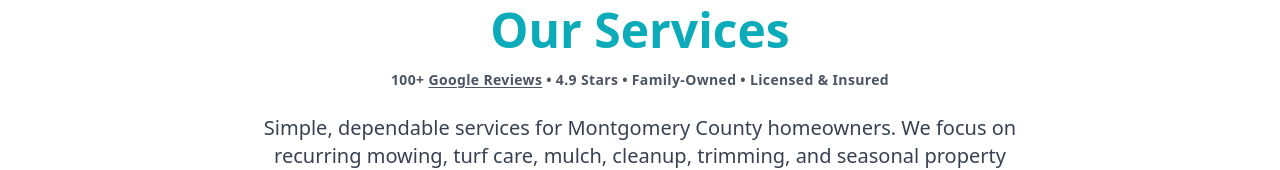
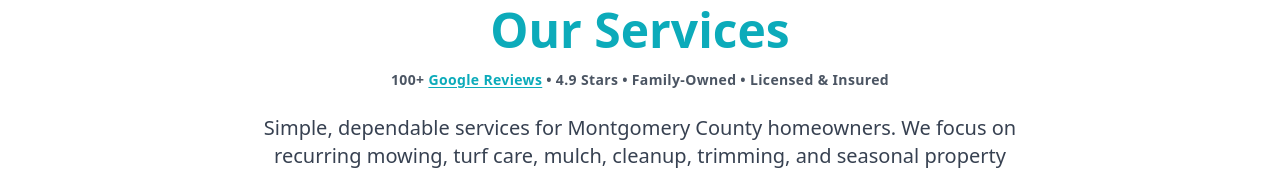
Before and after one commit to 0ETERATION1/greenacres, a Next.js app: page /services in a window 1280 px wide. Shown: the part 171-341 px from the top of the page. Built offline with nearby package versions, Linux system fonts and the light colour scheme; no server answers.

Commit message:
make links clickable

```diff
--- a/app/quotePage/page.tsx
+++ b/app/quotePage/page.tsx
@@ -1,6 +1,7 @@
 "use client";
 import Footer from "@/components/Footer";
 import Navbar from "@/components/Navbar";
+import { GOOGLE_REVIEWS_URL } from "@/lib/constants";
 import { useState, useEffect, useRef, useCallback } from "react";
 import { ref, uploadBytesResumable, getDownloadURL } from "firebase/storage";
 import { storage } from "../../lib/firebase";
@@ -1425,18 +1426,14 @@ export default function QuotePage() {
             {/* Trust line */}
             <p className="text-center text-sm font-semibold text-gray-600 mb-6 tracking-wide">
               100+{" "}
-              {process.env.NEXT_PUBLIC_GOOGLE_REVIEWS_URL ? (
-                <a
-                  href={process.env.NEXT_PUBLIC_GOOGLE_REVIEWS_URL}
-                  target="_blank"
-                  rel="noopener noreferrer"
-                  className="underline underline-offset-2 hover:text-[#0cabba] transition-colors"
-                >
-                  Google Reviews
-                </a>
-              ) : (
-                "Google Reviews"
-              )}{" "}
+              <a
+                href={GOOGLE_REVIEWS_URL}
+                target="_blank"
+                rel="noopener noreferrer"
+                className="text-[#0cabba] underline underline-offset-2 hover:opacity-80 transition-opacity"
+              >
+                Google Reviews
+              </a>{" "}
               • 4.9 Stars • Family-Owned • Fast Local Response
             </p>
 
--- a/app/services/page.tsx
+++ b/app/services/page.tsx
@@ -3,6 +3,7 @@
 import React from "react";
 import Navbar from "@/components/Navbar";
 import Footer from "@/components/Footer";
+import { GOOGLE_REVIEWS_URL } from "@/lib/constants";
 
 interface ServiceCardProps {
   title: string;
@@ -27,18 +28,14 @@ export default function ServicesPage() {
           {/* Trust line */}
           <p className="text-center text-sm font-semibold text-gray-600 mb-6 tracking-wide">
             100+{" "}
-            {process.env.NEXT_PUBLIC_GOOGLE_REVIEWS_URL ? (
-              <a
-                href={process.env.NEXT_PUBLIC_GOOGLE_REVIEWS_URL}
-                target="_blank"
-                rel="noopener noreferrer"
-                className="underline underline-offset-2 hover:text-[#0cabba] transition-colors"
-              >
-                Google Reviews
-              </a>
-            ) : (
-              "Google Reviews"
-            )}{" "}
+            <a
+              href={GOOGLE_REVIEWS_URL}
+              target="_blank"
+              rel="noopener noreferrer"
+              className="text-[#0cabba] underline underline-offset-2 hover:opacity-80 transition-opacity"
+            >
+              Google Reviews
+            </a>{" "}
             • 4.9 Stars • Family-Owned • Licensed &amp; Insured
           </p>
 
--- a/components/BannerSocialProof.tsx
+++ b/components/BannerSocialProof.tsx
@@ -2,6 +2,7 @@
 
 import { Star } from "lucide-react";
 import { useEffect, useState } from "react";
+import { GOOGLE_REVIEWS_URL } from "@/lib/constants";
 
 /** Short excerpts from real customer feedback (CRM). Rotate for variety. */
 const FEATURED_REVIEWS: { quote: string; attribution: string }[] = [
@@ -66,7 +67,6 @@ export type BannerSocialProofVariant =
   | "glass"; // Frosted card (original)
 
 type BannerSocialProofProps = {
-  googleReviewsUrl?: string;
   /** Try: minimal | scorecard | stripe | glass */
   variant?: BannerSocialProofVariant;
 };
@@ -96,35 +96,24 @@ function CrmSourceNote({ className }: { className?: string }) {
   );
 }
 
-function TrustMeta({
-  googleReviewsUrl,
-  className,
-}: {
-  googleReviewsUrl?: string;
-  className?: string;
-}) {
+function TrustMeta({ className }: { className?: string }) {
   return (
     <p className={className}>
       100+{" "}
-      {googleReviewsUrl ? (
       <a
-          href={googleReviewsUrl}
+        href={GOOGLE_REVIEWS_URL}
         target="_blank"
         rel="noopener noreferrer"
         className="banner-trust-line-link"
       >
         Google Reviews
-        </a>
-      ) : (
-        "Google Reviews"
-      )}{" "}
+      </a>{" "}
       • 4.9 Stars • Family-Owned • Licensed & Insured
     </p>
   );
 }
 
 export default function BannerSocialProof({
-  googleReviewsUrl,
   variant = "minimal",
 }: BannerSocialProofProps) {
   const [index, setIndex] = useState(0);
@@ -154,10 +143,7 @@ export default function BannerSocialProof({
           <footer className="banner-sp-attrib">— {current.attribution}</footer>
         </blockquote>
         <CrmSourceNote className="banner-sp-crm-note banner-sp-crm-note--scorecard" />
-        <TrustMeta
-          googleReviewsUrl={googleReviewsUrl}
-          className="banner-trust-meta banner-trust-meta--scorecard"
-        />
+        <TrustMeta className="banner-trust-meta banner-trust-meta--scorecard" />
       </div>
     );
   }
@@ -180,10 +166,7 @@ export default function BannerSocialProof({
           </blockquote>
           <CrmSourceNote className="banner-sp-crm-note banner-sp-crm-note--minimal" />
         </div>
-        <TrustMeta
-          googleReviewsUrl={googleReviewsUrl}
-          className="banner-trust-meta banner-trust-meta--minimal"
-        />
+        <TrustMeta className="banner-trust-meta banner-trust-meta--minimal" />
       </div>
     );
   }
@@ -206,10 +189,7 @@ export default function BannerSocialProof({
           </blockquote>
           <CrmSourceNote className="banner-sp-crm-note banner-sp-crm-note--stripe" />
         </div>
-        <TrustMeta
-          googleReviewsUrl={googleReviewsUrl}
-          className="banner-trust-meta"
-        />
+        <TrustMeta className="banner-trust-meta" />
       </div>
     );
   }
@@ -227,10 +207,7 @@ export default function BannerSocialProof({
         </blockquote>
         <CrmSourceNote className="banner-sp-crm-note banner-sp-crm-note--glass" />
       </div>
-      <TrustMeta
-        googleReviewsUrl={googleReviewsUrl}
-        className="banner-trust-meta"
-      />
+      <TrustMeta className="banner-trust-meta" />
     </div>
   );
 }
--- a/components/Footer.tsx
+++ b/components/Footer.tsx
@@ -1,5 +1,6 @@
 import Link from "next/link";
 import { Facebook, Instagram, Twitter, Linkedin } from "lucide-react";
+import { GOOGLE_REVIEWS_URL } from "@/lib/constants";
 
 export default function Footer() {
   return (
@@ -116,18 +117,14 @@ export default function Footer() {
         <div className="mt-8 pt-8 border-t border-green-700 text-center space-y-2">
           <p className="text-base font-semibold text-gray-700 tracking-wide">
             100+{" "}
-            {process.env.NEXT_PUBLIC_GOOGLE_REVIEWS_URL ? (
             <a
-                href={process.env.NEXT_PUBLIC_GOOGLE_REVIEWS_URL}
+              href={GOOGLE_REVIEWS_URL}
               target="_blank"
               rel="noopener noreferrer"
               className="text-[#0cabba] underline underline-offset-2 hover:opacity-80 transition-opacity"
             >
               Google Reviews
-              </a>
-            ) : (
-              "Google Reviews"
-            )}{" "}
+            </a>{" "}
             • 4.9 Stars • Family-Owned • Licensed &amp; Insured
           </p>
           <p className="text-sm text-gray-500">
--- a/components/MainBanner.tsx
+++ b/components/MainBanner.tsx
@@ -4,8 +4,6 @@
 // import Image from "next/image";
 import { useRouter } from "next/navigation";
 import BannerSocialProof from "./BannerSocialProof";
-
-const googleReviewsUrl = process.env.NEXT_PUBLIC_GOOGLE_REVIEWS_URL;
 
 export default function MainBanner() {
   const router = useRouter();
@@ -35,10 +33,7 @@ export default function MainBanner() {
           </span>
         </h2>
         {/* Social proof style: "minimal" | "scorecard" | "stripe" | "glass" */}
-        <BannerSocialProof
-          googleReviewsUrl={googleReviewsUrl}
-          variant="minimal"
-        />
+        <BannerSocialProof variant="minimal" />
         <button
           onClick={() => router.push("/quotePage")}
           className="cta-button"
--- /dev/null
+++ b/lib/constants.ts
@@ -0,0 +1,4 @@
+/** Google Business listing URL — used for "Google Reviews" links sitewide */
+export const GOOGLE_REVIEWS_URL =
+  process.env.NEXT_PUBLIC_GOOGLE_REVIEWS_URL ||
+  "https://maps.app.goo.gl/ox8uthFuUvbZTzNu8";
```
Lines whose indentation alone changed are shown as unchanged.
